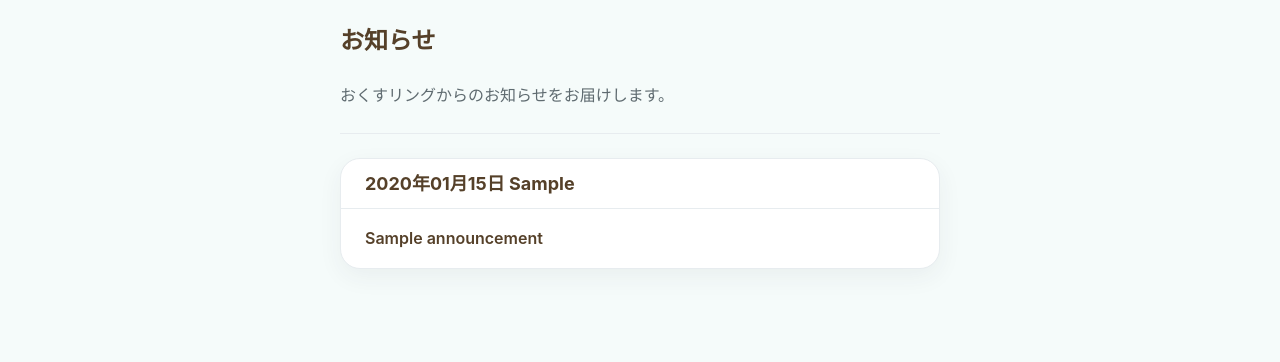
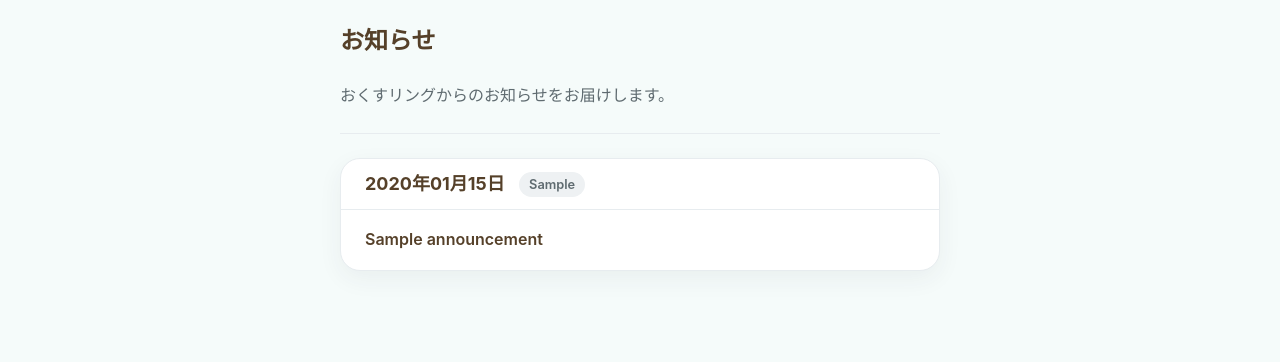
Before and after one commit to sharoa119/okusuring, a Rails app: page /announcements in a window 1280 px wide. Shown: the part 57-419 px from the top of the page. Run offline with Rails 7, Linux system fonts and the light colour scheme; a user stored in the database is signed in; tables that the repository leaves empty hold one stand-in row (values such as "Sample post"); some libraries are stand-ins or nearby versions.

Commit message:
お知らせ機能の表示を改善

```diff
--- a/app/assets/stylesheets/application.css
+++ b/app/assets/stylesheets/application.css
@@ -1461,3 +1461,31 @@ input[type="submit"]:active {
   font-weight: 700;
   color: var(--color-text);
 }
+
+/* お知らせカテゴリーラベル */
+
+.announcement-category {
+  display: inline-block;
+  margin-left: 10px;
+  padding: 3px 10px;
+  border-radius: 999px;
+  font-size: 0.8rem;
+  font-weight: 600;
+  line-height: 1.5;
+  vertical-align: middle;
+}
+
+.announcement-category--new {
+  background-color: #e0f3e5;
+  color: #27834a;
+}
+
+.announcement-category--improvement {
+  background-color: #fff0db;
+  color: #a65b16;
+}
+
+.announcement-category--other {
+  background-color: #eef1f3;
+  color: #5f6b70;
+}
--- /dev/null
+++ b/app/helpers/announcements_helper.rb
@@ -0,0 +1,14 @@
+# frozen_string_literal: true
+
+module AnnouncementsHelper
+  def announcement_category_class(category)
+    case category
+    when '新機能'
+      'announcement-category--new'
+    when '改善・修正'
+      'announcement-category--improvement'
+    else
+      'announcement-category--other'
+    end
+  end
+end
--- a/app/helpers/medication_histories_helper.rb
+++ /dev/null
@@ -1,4 +0,0 @@
-# frozen_string_literal: true
-
-module MedicationHistoriesHelper
-end
--- a/app/views/announcements/index.html.erb
+++ b/app/views/announcements/index.html.erb
@@ -14,7 +14,9 @@
       <section class="app-card">
         <h2 class="card-header">
           <%= announcement.published_at.strftime("%Y年%m月%d日") %>
-          <span><%= announcement.category %></span>
+          <span class="announcement-category <%= announcement_category_class(announcement.category) %>">
+            <%= announcement.category %>
+          </span>
         </h2>
 
         <div class="app-card__body">
--- a/app/views/announcements/show.html.erb
+++ b/app/views/announcements/show.html.erb
@@ -6,7 +6,9 @@
   <section class="app-card">
     <h2 class="card-header">
       <%= @announcement.published_at.strftime("%Y年%m月%d日") %>
-      <span><%= @announcement.category %></span>
+      <span class="announcement-category <%= announcement_category_class(@announcement.category) %>">
+        <%= @announcement.category %>
+      </span>
     </h2>
 
     <div class="app-card__body">
--- a/app/views/shared/_header.html.erb
+++ b/app/views/shared/_header.html.erb
@@ -33,6 +33,7 @@
             <li><%= link_to "家族共有設定", family_links_path %></li>
             <li><%= link_to "通知設定", notification_settings_path %></li>
             <li><%= link_to "服薬履歴", medication_histories_path %></li>
+            <li><%= link_to "お知らせ", announcements_path %></li>
             <li><%= link_to "このサービスについて", about_path %></li>
             <li><%= link_to "利用規約", terms_path %></li>
             <li><%= link_to "プライバシーポリシー", privacy_path %></li>
```
